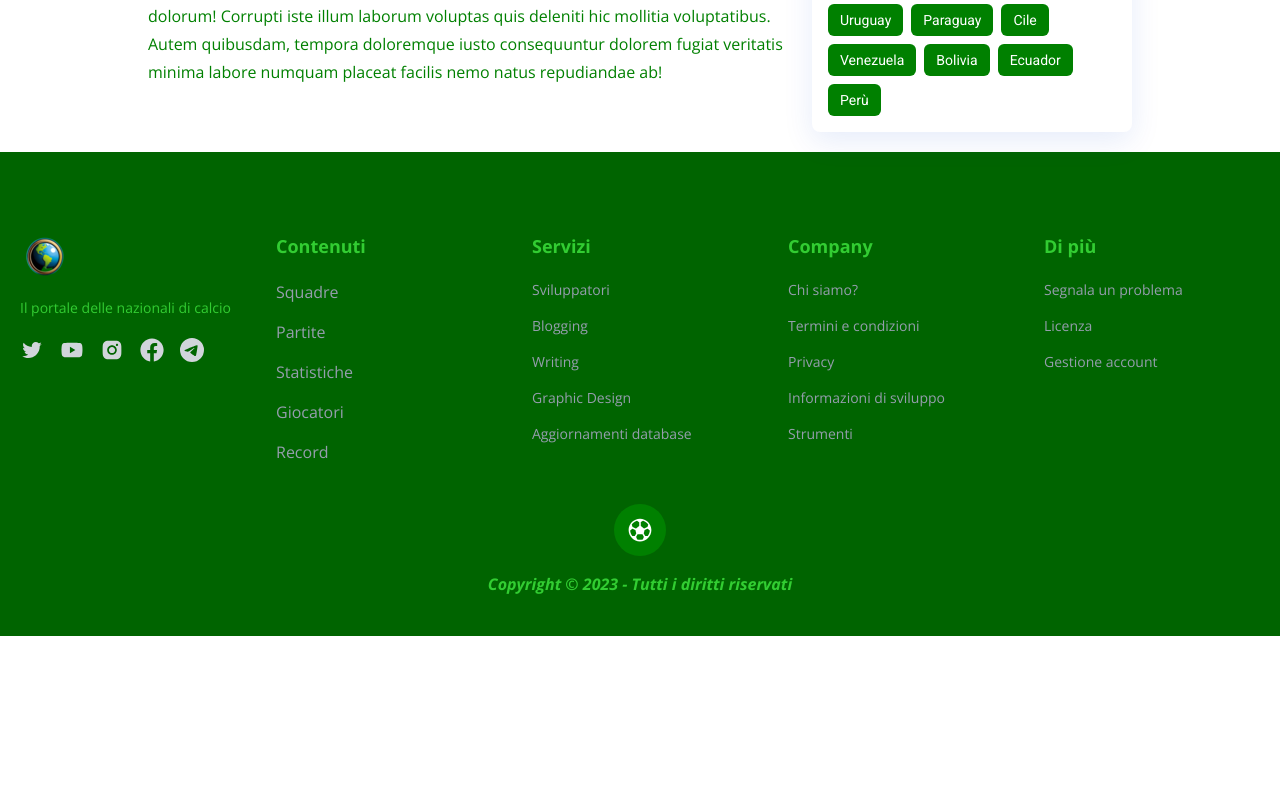
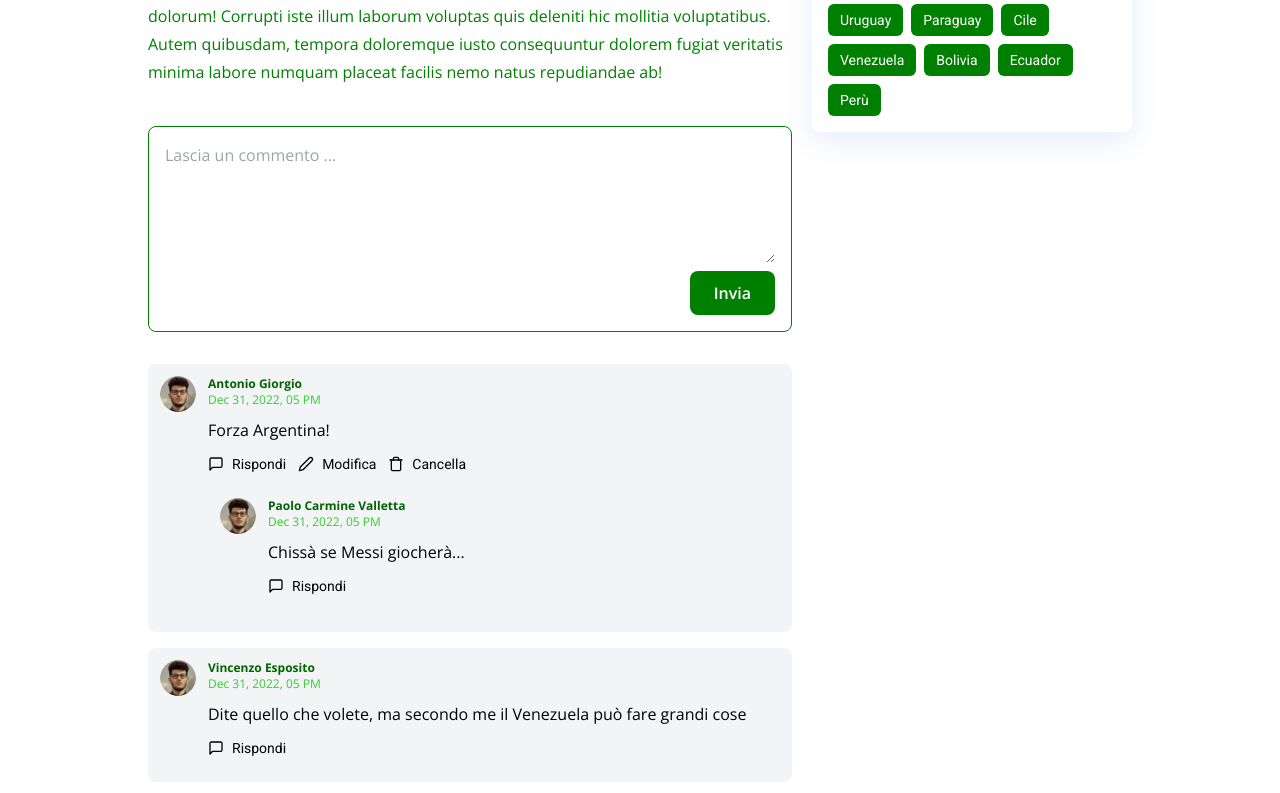
Before and after one commit to azap-rocky-84/nt-blog, a React (Create React App) app: page /blog/1 in a window 1280 px wide. Shown: the part 667-1460 px from the top of the page. Before the commit the page ends 1303 px from the top, so only its background shows below. Built offline with nearby package versions, Linux system fonts and the light colour scheme.

Commit message:
create comments section and functionality

```diff
--- /dev/null
+++ b/src/components/comments/Comment.jsx
@@ -0,0 +1,65 @@
+import React from 'react'
+import {images} from '../../constants'
+import {FiMessageSquare, FiEdit2, FiTrash} from 'react-icons/fi'
+import CommentForm from './CommentForm';
+
+const Comment = ({comment, logginedUserId, affectedComment, setAffectedComment, addComment, parentId=null, updateComment, deleteComment, replies,}) => {
+    const isUserLoggined = Boolean(logginedUserId);
+    const commentBelongsToUser = logginedUserId === comment.user._id;
+    const isReplying = affectedComment && affectedComment.type==='replying'&& affectedComment._id===comment._id;
+    const isEditing = affectedComment && affectedComment.type==='editing'&& affectedComment._id===comment._id;
+    const repliedCommentId = parentId ? parentId : comment._id;
+    const replyOnUserId = comment.user._id;
+  return (
+    <div className='flex flex-nowrap items-start gap-x-3 bg-[#F2F4F5] p-3 rounded-lg'>
+        <img src={images.PostProfileImage} alt="" className='w-9 h-9 object-cover rounded-full' />
+        <div className='flex-1 flex flex-col'>
+            <h5 className='font-bold text-dark-hard text-xs'>{comment.user.name}</h5>
+            <span className='text-xs text-dark-light'>{new Date(comment.createdAt).toLocaleDateString("en-US", {
+                            day: "numeric",
+                            month: "short",
+                            year: "numeric",
+                            hour: "2-digit",
+                        })}</span>
+                        {!isEditing && (
+                            <p className='font-opensans mt-[10px] text-colortext'>{comment.desc}</p>
+                        )}
+                        {isEditing && (
+                            <CommentForm btnLabel="Modifica" formSubmitHandler={(value) => updateComment(value, comment._id)} formCancelHandler={() => setAffectedComment(null)} initialText={comment.desc}/>
+                        )}
+                        <div className='flex items-center gap-x-3 text-colortext font-roboto text-sm mt-3 mb-3'>
+                        {isUserLoggined && (
+                            <button className='flex items-center space-x-2' onClick={() => setAffectedComment({ type: "replying", _id: comment._id })}>
+                                <FiMessageSquare className='w-4 h-auto'/>
+                                <span>Rispondi</span>
+                            </button>
+                        )}
+                        {commentBelongsToUser && <>
+                            <button className='flex items-center space-x-2' onClick={() => setAffectedComment({ type: "editing", _id: comment._id })}>
+                                <FiEdit2 className='w-4 h-auto'/>
+                                <span>Modifica</span>
+                            </button>
+                            <button className='flex items-center space-x-2' onClick={() => (deleteComment(comment._id))}>
+                                <FiTrash className='w-4 h-auto'/>
+                                <span>Cancella</span>
+                            </button>
+                            </>
+                        }
+                    </div>
+                    {isReplying && (<CommentForm btnLabel="Rispondi" formSubmitHandler={(value) => addComment(value, repliedCommentId, replyOnUserId)}
+                    formCancelHandler={() => setAffectedComment(null)}
+                    />
+                    )}
+                    {replies.length > 0 && (
+                        <div>
+                            {replies.map((reply) => (
+                                <Comment key={reply._id} addComment={addComment} affectedComment={affectedComment} setAffectedComment={setAffectedComment} comment={reply} deleteComment={deleteComment} logginedUserId={logginedUserId} replies={[]} updateComment={updateComment} parentId={comment._id}/>
+                            ))}
+                        </div>
+                    )}
+        </div>
+    </div>
+  )
+}
+
+export default Comment
--- /dev/null
+++ b/src/components/comments/CommentForm.jsx
@@ -0,0 +1,27 @@
+import React, {useState} from 'react'
+
+const CommentsForm = ({btnLabel, formSubmitHandler, formCancelHandler = null, initialText=''}) => {
+    const [value, setvalue] = useState(initialText);
+    const submitHandler = (e) => {
+        e.preventDefault();
+        formSubmitHandler(value);
+        setvalue("");
+    }
+  return (
+    <form onSubmit={submitHandler}>
+      <div className='flex flex-col items-end border border-primary rounded-lg p-4'>
+        <textarea className='w-full focus:outline-none bg-transparent' rows="5" placeholder='Lascia un commento ...' value={value} onChange={(e) => setvalue(e.target.value)}/>
+        <div className='flex items-center gap-x-2 pt-2'>
+          {formCancelHandler && (
+            <button onClick={formCancelHandler} className='px-6 py-2.5 rounded-lg border border-red-500 text-red-500'>
+              Cancella
+            </button>
+          )}
+          <button type='submit' className='px-6 py-2.5 rounded-lg bg-primary text-white font-semibold'>{btnLabel}</button>
+        </div>
+      </div>
+    </form>
+  )
+}
+
+export default CommentsForm
--- /dev/null
+++ b/src/components/comments/CommentsContainer.jsx
@@ -0,0 +1,72 @@
+import React, {useEffect, useState} from 'react'
+import { getCommentsData } from '../../data/comments';
+import CommentsForm from './CommentForm'
+import Comment from './Comment';
+
+const CommentsContainer = ({className, logginedUserId}) => {
+    const [comments, setComments] = useState([]);
+    const mainComments = comments.filter((comment)=>comment.parent === null);
+    const [affectedComment, setAffectedComment] = useState(null);
+    console.log(comments);
+    useEffect(() => {
+        (async() => {
+            const commentData = await getCommentsData();
+            setComments(commentData);
+        })()
+    }, []);
+    const addCommentHandler = (value, parent = null, replyOnUser = null) => {
+        const newComment = {
+                _id: Math.random().toString(),
+                user: {
+                  _id: "a",
+                  name: "Antonio Giorgio",
+                },
+                desc: value,
+                post: "1",
+                parent: parent,
+                replyOnUser: replyOnUser,
+                createdAt: new Date().toISOString(),
+              };
+              setComments((curState) => {
+                return [newComment, ...curState]
+              });
+              setAffectedComment(null);
+        };
+        const updateCommentHandler = (value, commentId) => {
+          const updateComments = comments.map((comment) => {
+            if(comment._id===commentId){
+              return {...comment, desc:value};
+            }
+            return comment;
+          });
+          setComments(updateComments);
+          setAffectedComment(null);
+        };
+        const deleteCommentHandler = (commentId) =>{
+          const updatedComments = comments.filter((comment) => {
+            return comment._id !== commentId
+          })
+          setComments(updatedComments);
+        };
+        const getRepliesHandler = (commentId) => {
+          return comments
+          .filter((comment) => comment.parent===commentId)
+          .sort((a, b) => {
+            return (
+              new Date(a.createdAt).getTime() - new Date(b.createdAt).getTime()
+              );
+          });
+        };
+  return (
+    <div className={`${className}`}>
+      <CommentsForm btnLabel='Invia' formSubmitHandler={(value) => addCommentHandler(value)}/>
+      <div className='space-y-4 mt-8'>
+        {mainComments.map((comment)=>(
+          <Comment key={comment._id} comment={comment} logginedUserId={logginedUserId} affectedComment={affectedComment} setAffectedComment={setAffectedComment} addComment={addCommentHandler} updateComment={updateCommentHandler} deleteComment={deleteCommentHandler} replies={getRepliesHandler(comment._id)} />
+        ))}
+      </div>
+    </div>
+  )
+}
+
+export default CommentsContainer
--- /dev/null
+++ b/src/data/comments.js
@@ -0,0 +1,52 @@
+export const getCommentsData = async () => {
+    return [
+      {
+        _id: "10",
+        user: {
+          _id: "a",
+          name: "Antonio Giorgio",
+        },
+        desc: "Forza Argentina!",
+        post: "1",
+        parent: null,
+        replyOnUser: null,
+        createdAt: "2022-12-31T17:22:05.092+0000",
+      },
+      {
+        _id: "11",
+        user: {
+          _id: "b",
+          name: "Paolo Carmine Valletta",
+        },
+        desc: "Chissà se Messi giocherà...",
+        post: "1",
+        parent: "10",
+        replyOnUser: "a",
+        createdAt: "2022-12-31T17:22:05.092+0000",
+      },
+      {
+        _id: "12",
+        user: {
+          _id: "b",
+          name: "Vincenzo Esposito",
+        },
+        desc: "Dite quello che volete, ma secondo me il Venezuela può fare grandi cose",
+        post: "1",
+        parent: null,
+        replyOnUser: null,
+        createdAt: "2022-12-31T17:22:05.092+0000",
+      },
+      {
+        _id: "13",
+        user: {
+          _id: "c",
+          name: "Antonio Taranto",
+        },
+        desc: "Buon pomeriggio a tutti ragazzi ... e FORZA NAPOLI!💙💙",
+        post: "1",
+        parent: null,
+        replyOnUser: null,
+        createdAt: "2022-12-31T17:22:05.092+0000",
+      },
+    ];
+  };
--- a/src/pages/articleDetail/ArticleDetailPage.jsx
+++ b/src/pages/articleDetail/ArticleDetailPage.jsx
@@ -4,6 +4,7 @@ import MainLayout from '../../components/MainLayout'
 import BreadCrumbs from '../../components/BreadCrumbs'
 import { images } from '../../constants'
 import SuggestedPosts from './container/SuggestedPosts'
+import CommentsContainer from '../../components/comments/CommentsContainer'
 const breadCrumbsData = [
   {name: "Home", link: '/'},
   {name: "Blog", link: '/blog'},
@@ -63,6 +64,7 @@ const ArticleDetailPage = () => {
            <div className='mt-4 text-dark-soft '>
             <p className='leading-7'>Lorem ipsum dolor sit amet consectetur adipisicing elit. Porro, totam. Possimus explicabo repellendus, architecto quidem magni vel ea soluta perspiciatis error dolorum! Corrupti iste illum laborum voluptas quis deleniti hic mollitia voluptatibus. Autem quibusdam, tempora doloremque iusto consequuntur dolorem fugiat veritatis minima labore numquam placeat facilis nemo natus repudiandae ab!</p>
            </div>
+           <CommentsContainer className='mt-10' logginedUserId="a"/>
            </article>
            <SuggestedPosts header="Ultimi articoli" posts={postsData} tags={tagsData} className='mt-8 lg:mt-0 lg:max-w-xs'/>
         </section>
```
